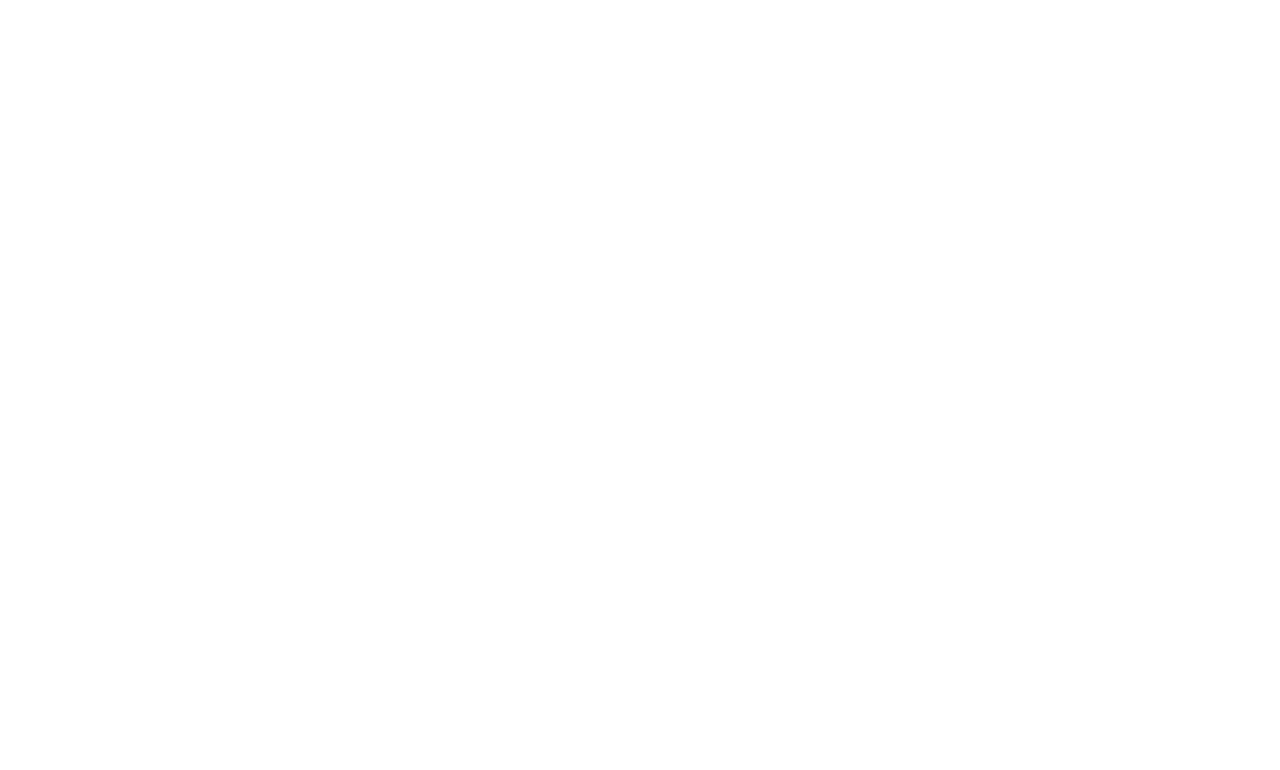
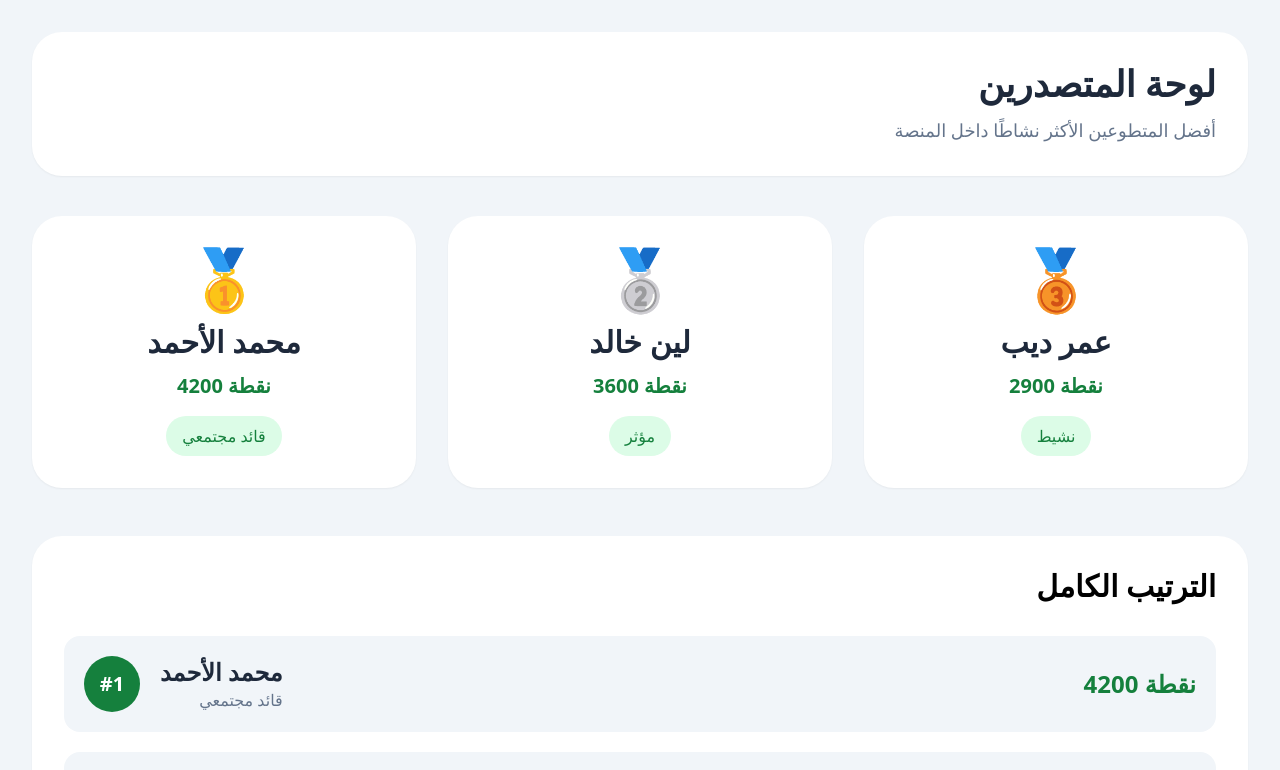
Before and after one commit to khaliddfawazz-beep/-, a React (Create React App) app: page /rankings in a window 1280 px wide. Before the commit this address had no page. Shown: the top 770 px of the page. Built offline with nearby package versions, Linux system fonts and the light colour scheme.

Commit message:
update pages

```diff
--- a/src/App.js
+++ b/src/App.js
@@ -8,6 +8,8 @@ import Dashboard from "./pages/Dashboard";
 import Opportunities from "./pages/Opportunities";
 import Certificates from "./pages/Certificates";
 import ManagerDashboard from "./pages/ManagerDashboard";
+import Rankings from "./pages/Rankings";
+
 
 function App() {
   return (
@@ -26,6 +28,7 @@ function App() {
                 <Route path="/opportunities" element={<Opportunities />} />
                 <Route path="/certificates" element={<Certificates />} />
                 <Route path="/manager" element={<ManagerDashboard />} />
+                <Route path="/rankings" element={<Rankings />} />
             </Routes>
 
          </BrowserRouter>
--- a/src/pages/Dashboard.jsx
+++ b/src/pages/Dashboard.jsx
@@ -123,11 +123,11 @@ export default function Dashboard() {
           {[
             {
               title: "النقاط",
-              value: "3200"
+              value: points
             },
             {
               title: "الساعات التطوعية",
-              value: "150"
+              value: hours
             },
             {
               title: "الفرص المكتملة",
--- a/src/pages/Home.jsx
+++ b/src/pages/Home.jsx
@@ -65,6 +65,13 @@ export default function VolunteerPlatformHome() {
 
 
         <div className="flex gap-3">
+
+             <Link
+                to="/rankings"
+                 className="px-5 py-2 rounded-xl bg-yellow-500 text-white hover:bg-yellow-600 transition"
+             >
+                 المتصدرون
+             </Link>
 
               <Link
                to="/opportunities"
--- a/src/pages/Opportunities.jsx
+++ b/src/pages/Opportunities.jsx
@@ -1,6 +1,7 @@
 import { useContext } from "react";
 import { OpportunityContext } from "../context/OpportunityContext";
 import { VolunteerContext } from "../context/VolunteerContext";
+
 export default function Opportunities() {
   const {
     joinedOpportunities,
@@ -11,18 +12,11 @@ export default function Opportunities() {
     setHours
   } = useContext(VolunteerContext);
 
+  const { opportunities } = useContext(OpportunityContext);
 
-
-  const { opportunities } = useContext(OpportunityContext);
   const handleJoinOpportunity = (opportunity) => {
-
-  setJoinedOpportunities([
-    ...joinedOpportunities,
-    opportunity
-  ]);
-
+    setJoinedOpportunities([...joinedOpportunities, opportunity]);
     setHours(hours + Number(opportunity.hours));
-
     setPoints(points + (Number(opportunity.hours) * 10));
   };
 
@@ -31,86 +25,68 @@ export default function Opportunities() {
 
       {/* Header */}
       <div className="bg-white rounded-[30px] p-8 shadow-sm mb-10">
-
         <div className="flex flex-col md:flex-row justify-between items-center gap-5">
-
           <div className="text-right">
             <h1 className="text-4xl font-extrabold text-slate-800">
               الفرص التطوعية
             </h1>
-
             <p className="text-slate-500 mt-3 text-lg">
               ابحث عن الفرصة المناسبة وابدأ بصناعة الأثر
             </p>
           </div>
-
           <button className="px-6 py-4 bg-green-700 text-white rounded-2xl hover:bg-green-800 transition">
             + إضافة فرصة
           </button>
-
         </div>
-
       </div>
 
       {/* Search & Filters */}
       <div className="bg-white rounded-[30px] p-6 shadow-sm mb-10">
-
         <div className="grid md:grid-cols-3 gap-5">
-
           <input
             type="text"
             placeholder="ابحث عن فرصة..."
             className="p-4 rounded-2xl border border-slate-300 focus:outline-none focus:border-green-700 text-right"
           />
-
           <select className="p-4 rounded-2xl border border-slate-300 focus:outline-none focus:border-green-700 text-right">
-
             <option>كل المجالات</option>
             <option>بيئي</option>
             <option>تعليمي</option>
             <option>إنساني</option>
-
           </select>
-
           <select className="p-4 rounded-2xl border border-slate-300 focus:outline-none focus:border-green-700 text-right">
-
             <option>كل المدن</option>
             <option>دمشق</option>
             <option>حلب</option>
             <option>حمص</option>
-
           </select>
-
         </div>
-
       </div>
 
       {/* Opportunities Grid */}
       <div className="grid md:grid-cols-2 lg:grid-cols-3 gap-8">
+        {opportunities.map((item, index) => {
+          const alreadyJoined = joinedOpportunities.some(
+            (joined) => joined.title === item.title
+          );
 
-        {opportunities.map((item, index) => (
-
+          return (
             <div
               key={index}
               className="bg-white rounded-[30px] overflow-hidden shadow-sm hover:shadow-xl transition"
             >
-
               {/* Image */}
               <div className="h-52 bg-gradient-to-r from-green-700 to-emerald-500"></div>
 
               {/* Content */}
               <div className="p-6 text-right space-y-4">
-
                 <div className="flex justify-between items-center">
-
                   <span className="bg-green-100 text-green-700 px-4 py-2 rounded-full text-sm">
                     {item.category}
                   </span>
-
                   <span className="text-slate-500 text-sm">
                     ⏱ {item.hours} ساعة
                   </span>
-
                 </div>
 
                 <h2 className="text-2xl font-bold text-slate-800">
@@ -118,26 +94,25 @@ export default function Opportunities() {
                 </h2>
 
                 <div className="space-y-2 text-slate-600">
-
                   <p>📍 {item.city}</p>
-
                   <p>🏢 {item.organizer}</p>
-
                 </div>
 
                 <button
                   onClick={() => handleJoinOpportunity(item)}
-                    className="w-full py-4 rounded-2xl bg-green-700 text-white hover:bg-green-800 transition font-semibold"
+                  disabled={alreadyJoined}
+                  className={`w-full py-4 rounded-2xl transition font-semibold text-white ${
+                    alreadyJoined
+                      ? "bg-slate-400 cursor-not-allowed"
+                      : "bg-green-700 hover:bg-green-800"
+                  }`}
                 >
-                   انضم الآن
+                  {alreadyJoined ? "تم الانضمام" : "انضم الآن"}
                 </button>
-
               </div>
-
             </div>
-
-        ))}
-
+          );
+        })}
       </div>
 
     </div>
--- /dev/null
+++ b/src/pages/Rankings.jsx
@@ -0,0 +1,124 @@
+export default function Rankings() {
+
+  const leaders = [
+    {
+      name: "محمد الأحمد",
+      points: 4200,
+      level: "قائد مجتمعي"
+    },
+    {
+      name: "لين خالد",
+      points: 3600,
+      level: "مؤثر"
+    },
+    {
+      name: "عمر ديب",
+      points: 2900,
+      level: "نشيط"
+    },
+    {
+      name: "سارة علي",
+      points: 2400,
+      level: "متطوع فعال"
+    }
+  ];
+
+  return (
+    <div className="min-h-screen bg-slate-100 p-8">
+
+      {/* Header */}
+      <div className="bg-white rounded-[30px] p-8 shadow-sm mb-10 text-right">
+
+        <h1 className="text-4xl font-extrabold text-slate-800">
+          لوحة المتصدرين
+        </h1>
+
+        <p className="text-slate-500 mt-3 text-lg">
+          أفضل المتطوعين الأكثر نشاطًا داخل المنصة
+        </p>
+
+      </div>
+
+      {/* Top 3 */}
+      <div className="grid md:grid-cols-3 gap-8 mb-12">
+
+        {leaders.slice(0, 3).map((user, index) => (
+
+          <div
+            key={index}
+            className="bg-white rounded-[30px] p-8 shadow-sm text-center"
+          >
+
+            <div className="text-6xl mb-4">
+              {index === 0 ? "🥇" : index === 1 ? "🥈" : "🥉"}
+            </div>
+
+            <h2 className="text-3xl font-bold text-slate-800">
+              {user.name}
+            </h2>
+
+            <p className="text-green-700 mt-3 text-xl font-semibold">
+              {user.points} نقطة
+            </p>
+
+            <span className="inline-block mt-4 bg-green-100 text-green-700 px-4 py-2 rounded-full">
+              {user.level}
+            </span>
+
+          </div>
+
+        ))}
+
+      </div>
+
+      {/* Full Ranking */}
+      <div className="bg-white rounded-[30px] p-8 shadow-sm">
+
+        <h2 className="text-3xl font-bold mb-8 text-right">
+          الترتيب الكامل
+        </h2>
+
+        <div className="space-y-5">
+
+          {leaders.map((user, index) => (
+
+            <div
+              key={index}
+              className="bg-slate-100 rounded-2xl p-5 flex items-center justify-between"
+            >
+
+              <div className="flex items-center gap-5">
+
+                <div className="w-14 h-14 rounded-full bg-green-700 text-white flex items-center justify-center font-bold text-xl">
+                  #{index + 1}
+                </div>
+
+                <div className="text-right">
+
+                  <h3 className="text-2xl font-bold text-slate-800">
+                    {user.name}
+                  </h3>
+
+                  <p className="text-slate-500">
+                    {user.level}
+                  </p>
+
+                </div>
+
+              </div>
+
+              <div className="text-green-700 font-bold text-2xl">
+                {user.points} نقطة
+              </div>
+
+            </div>
+
+          ))}
+
+        </div>
+
+      </div>
+
+    </div>
+  );
+}
```
Lines whose indentation alone changed are shown as unchanged.
